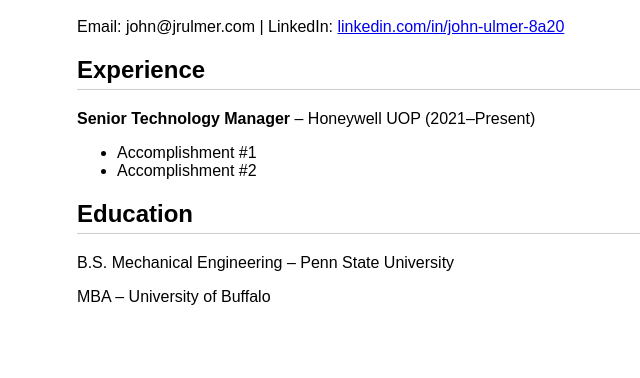
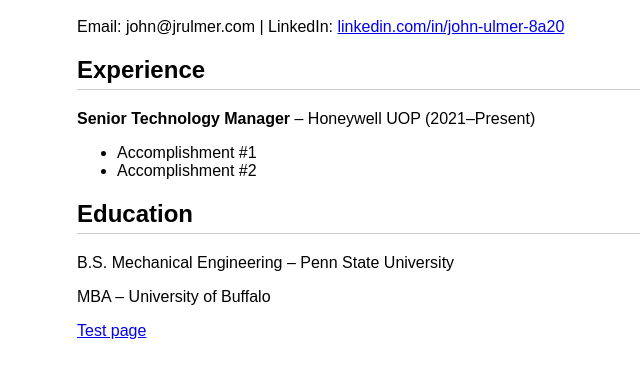
Before and after one commit to jrulmer100/jrulmer100.github.io, a plain HTML site: page index.html in a window 1280 px wide. Shown: the part 80-458 px from the top of the page, without its empty margins (213-853 px from the left). Drawn offline with Linux system fonts and the light colour scheme.

Commit message:
Update index.html

```diff
--- a/index.html
+++ b/index.html
@@ -23,5 +23,7 @@
   <h2>Education</h2>
   <p>B.S. Mechanical Engineering – Penn State University</p>
   <p>MBA – University of Buffalo</p>
+
+  <a href="./jrulmer-dot-com/index.html">Test page</a>
 </body>
 </html>
```
